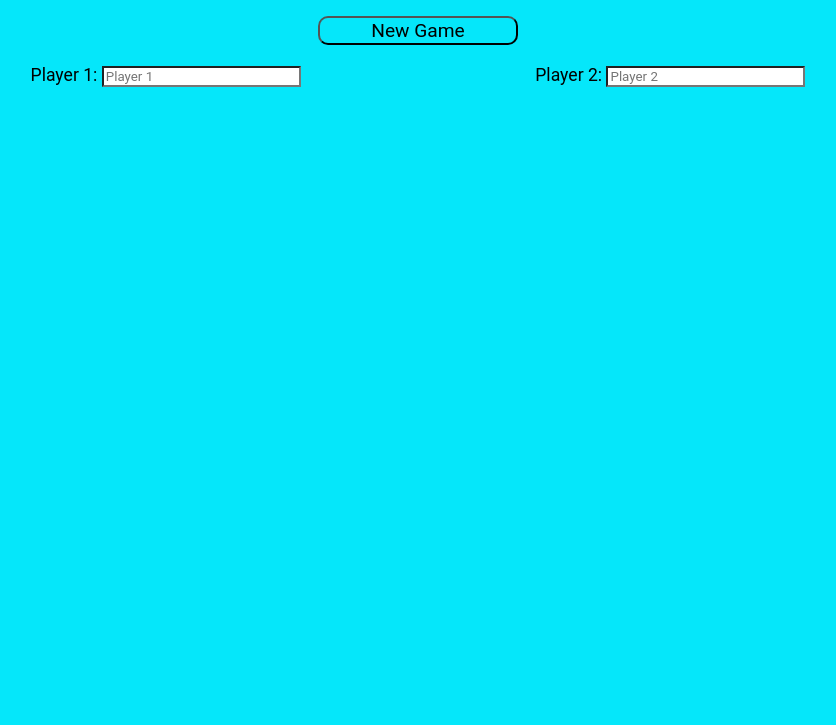
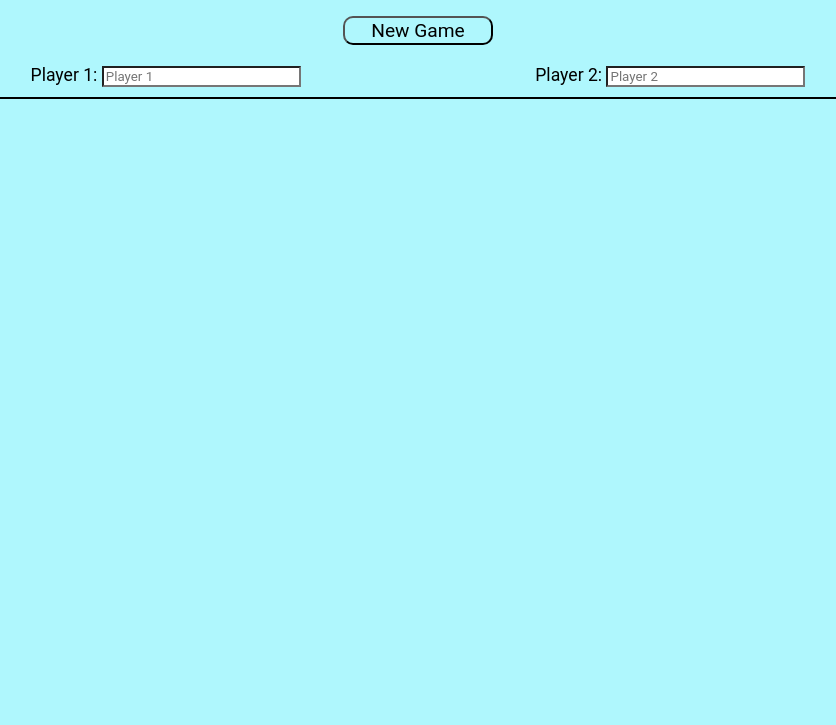
Before and after one commit to Niners321/TicTacToeJS, a plain HTML site: page index.html in a window 1280 px wide. Shown: the part 75-800 px from the top of the page, without its empty margins (222-1058 px from the left). Drawn offline with Linux system fonts and the light colour scheme.

Commit message:
adjusted HTML and added gameboard container

```diff
--- a/index.html
+++ b/index.html
@@ -9,12 +9,13 @@
     <title>Tic Tac Toe Game</title>
 </head>
 <body>
+
+    <div id="main-container">
         <div class="header-container">
             <h1>Tic Tac Toe</h1>
         </div>
         <div class="option-container">
             <button name="newgame-btn" class="newgame-btn" id="newgame-btn">New Game</button>
-
         </div>
         <div class="player-container">
             <form id="player-form">
@@ -27,8 +28,13 @@
                     <input type="text" id="player-two" name="player-two" placeholder="Player 2">
                 </div>
             </form>
+
         </div>
 
+        <div id="game-container">
+
+        </div>
+    </div>
 
 </body>
 </html>
--- a/styles.css
+++ b/styles.css
@@ -1,6 +1,6 @@
 *{
     font-family: 'Roboto', sans-serif;
-    background-color: #05E7Fa;
+    background-color: #aff7fd;
 
 }
 
@@ -15,7 +15,7 @@ h1{
 }
 
 button{
-    width: 200px;
+    width: 150px;
     font-size: 1.2rem;
     border-radius: 10px;
 }
@@ -46,3 +46,7 @@ button:hover{
 input{
     background-color: white;
 }
+
+#game-container{
+    border: 1px solid black;
+}
```
Lines whose indentation alone changed are shown as unchanged.
